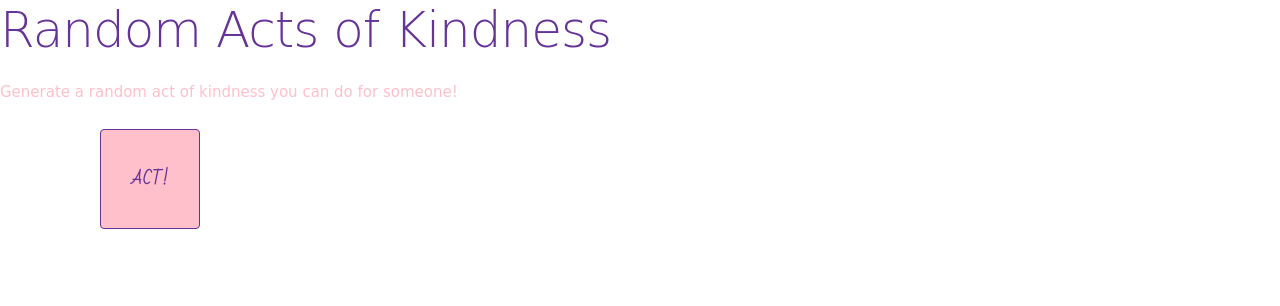
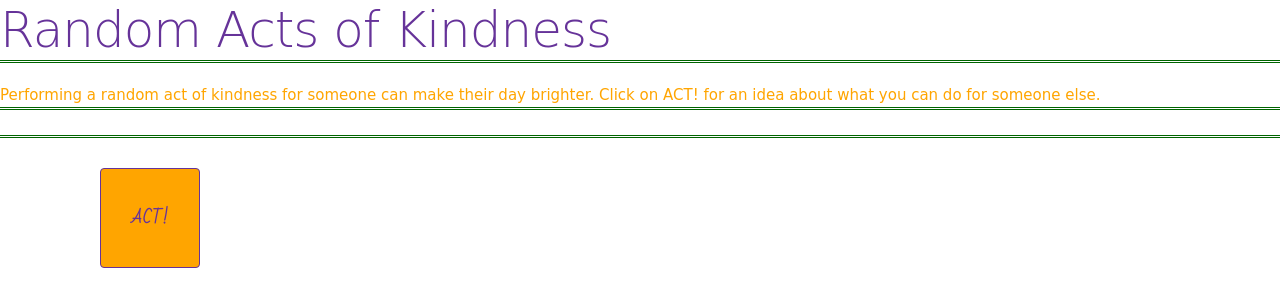
Before and after one commit to ZoeIML/kindess-generator, a plain HTML site: page index.html in a window 1280 px wide. Drawn offline with nearby package versions, Linux system fonts and the light colour scheme; a web font is replaced by a local one.

Commit message:
css fixes

```diff
--- a/index.html
+++ b/index.html
@@ -11,13 +11,11 @@
 <div class="conatiner">
     <div class="title">
         <h1>Random Acts of Kindness</h1>
-        <p>Generate a random act of kindness you can do for someone!</p>
+        <p>Performing a random act of kindness for someone can make their day brighter. Click on ACT! for an idea about what you can do for someone else.</p>
     </div>
-    <div>
-    <button type="button" id="clickMe">Act!</button>
+    <div class="ideaBox para" id="seeMe">
     </div>
-    <div class="ideaBox" id="seeMe">
-    </div>
+    <div><button type="button" id="clickMe">Act!</button></div>
 </div>
 
 <script src="js/main.js" type="text/javascript"></script>
--- a/js/main.js
+++ b/js/main.js
@@ -3,8 +3,6 @@ var ranActs = [
     "Test 2",
     "Test 3"
 ];
-
-//console.log(randomActsArr);
 
 document.getElementById('clickMe').addEventListener("click", getAct);
 
@@ -12,6 +10,6 @@ var starter = 0;
 
 function getAct() {
    var ranNum = Math.floor(Math.random() * (ranActs.length));
-   document.getElementById('seeMe').innerHTML = ranActs[ranNum];
+   document.getElementById("seeMe").innerHTML = ranActs[ranNum];
 
 }
--- a/styles/main.css
+++ b/styles/main.css
@@ -12,12 +12,16 @@ h1 {
     color: rebeccapurple;
     font-weight: bold;
     font-size: 1000%;
+    border-bottom: double;
+    border-color: darkgreen;
 }
 
 p {
     font-family: 'Butterfly Script', cursive;
-    color: pink;
+    color: orange;
     font-size: 100%;
+    border-bottom: double;
+    border-color: darkgreen;
 }
 
 .ideaBox {
@@ -26,8 +30,13 @@ p {
 
 }
 
+.para {
+    border-bottom: double;
+    border-color: darkgreen;
+}
+
 #clickMe {
-    background-color: pink;
+    background-color: orange;
     font-family: 'Bad Script', cursive;
     font-size: 100%;
     border-color: rebeccapurple;
```
